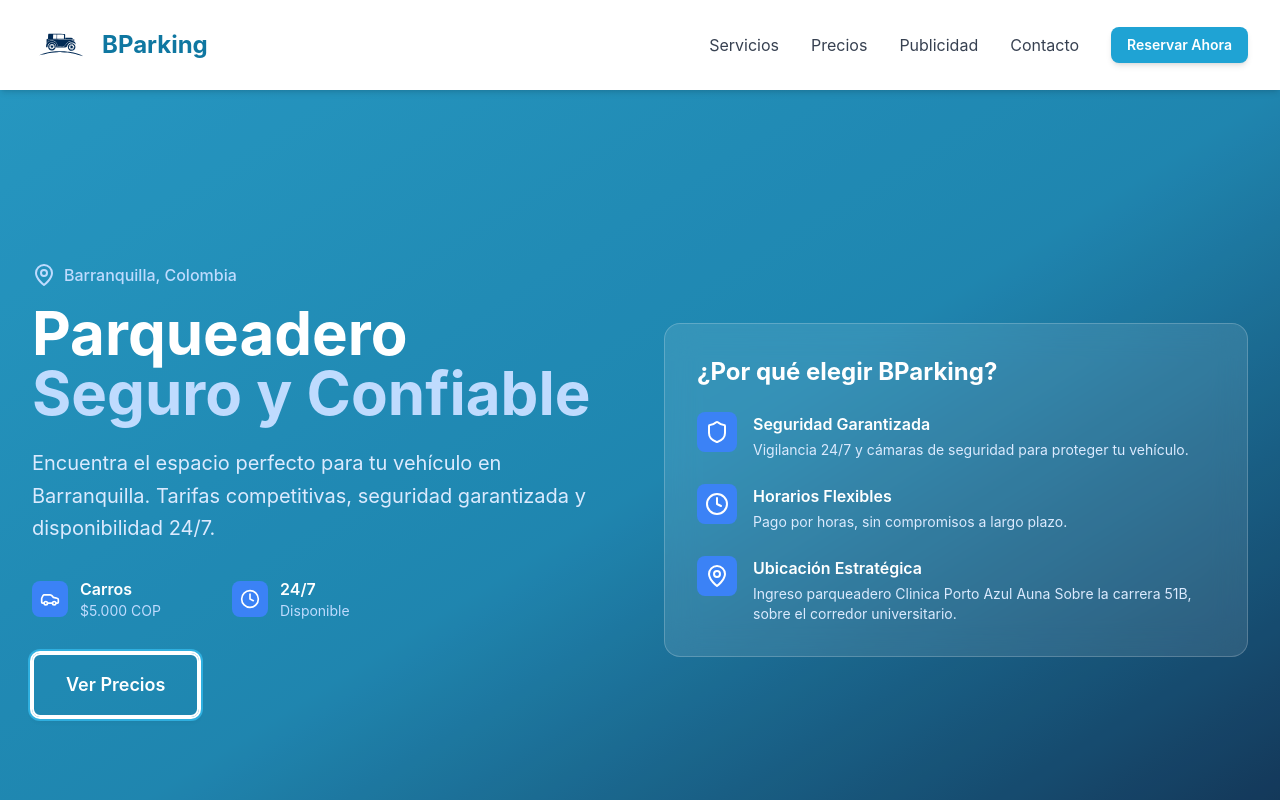
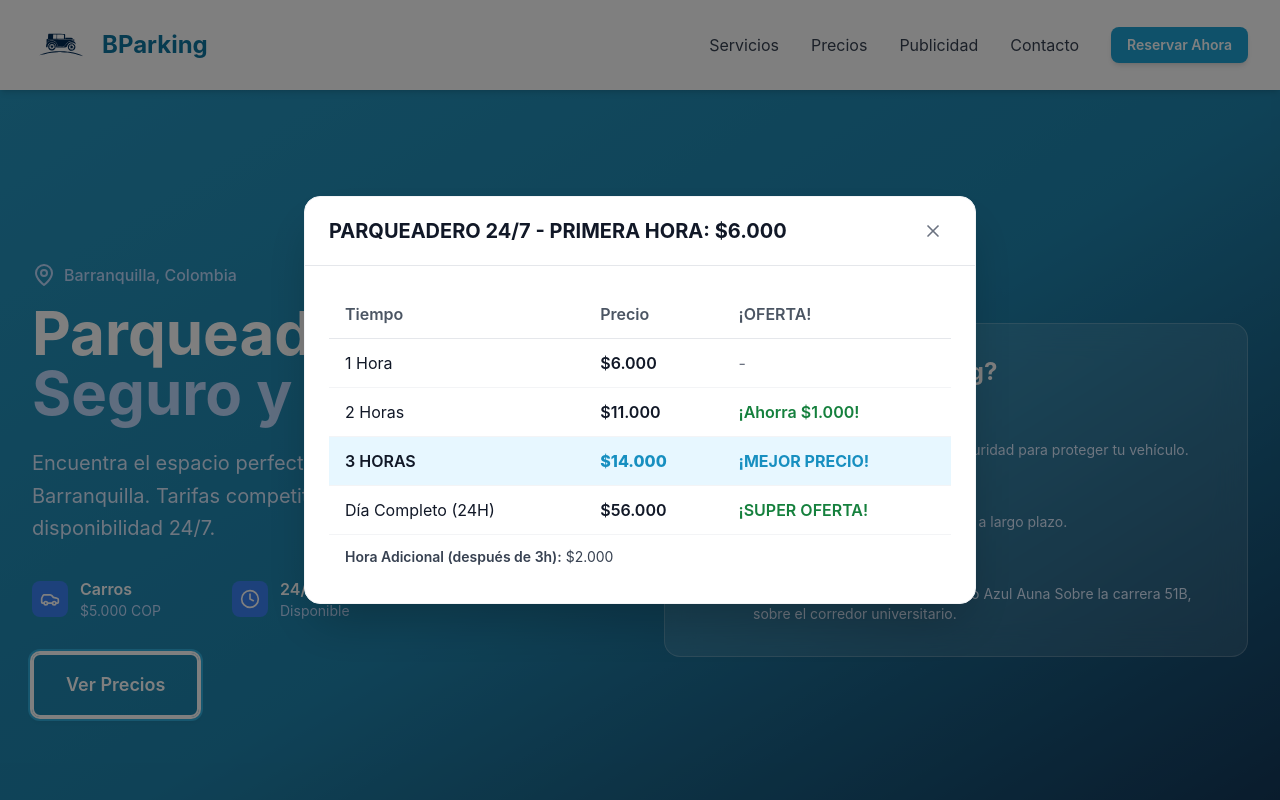
Before and after one commit to luisr353/Bparkin_landing, a Next.js app: page / in a window 1280 px wide. Both pictures are taken after a click on the button "Ver Precios". Shown: the top 800 px of the page. Built offline with nearby package versions, Linux system fonts and the light colour scheme.

Commit message:
feat(precios): crear Modal reutilizable y PricingModal; abrir desde botón 'Ver Precios' en Hero

```diff
--- a/src/features/hero/components/HeroSection.tsx
+++ b/src/features/hero/components/HeroSection.tsx
@@ -1,7 +1,10 @@
 import { Car, Shield, Clock, MapPin } from 'lucide-react'
 import Button from '@/shared/components/ui/Button'
+import { useState } from 'react'
+import PricingModal from '@/features/parking/components/PricingModal'
 
 export default function HeroSection() {
+  const [openPricing, setOpenPricing] = useState(false)
   return (
     <section className="relative min-h-screen flex items-center">
       {/* Background with gradient */}
@@ -60,6 +63,7 @@ export default function HeroSection() {
                 variant="outline"
                 size="lg"
                 className="border-white text-white hover:bg-blue-50 hover:text-primary-600"
+                onClick={() => setOpenPricing(true)}
               >
                 Ver Precios
               </Button>
@@ -110,6 +114,7 @@ export default function HeroSection() {
           </div>
         </div>
       </div>
+      <PricingModal open={openPricing} onClose={() => setOpenPricing(false)} />
     </section>
   )
 }
--- /dev/null
+++ b/src/features/parking/components/PricingModal.tsx
@@ -0,0 +1,60 @@
+'use client'
+
+import Modal from '@/shared/components/ui/Modal'
+
+interface PricingModalProps {
+  open: boolean
+  onClose: () => void
+}
+
+export default function PricingModal({ open, onClose }: PricingModalProps) {
+  return (
+    <Modal
+      open={open}
+      onClose={onClose}
+      size="md"
+      title="PARQUEADERO 24/7 - PRIMERA HORA: $6.000"
+    >
+      <div className="overflow-x-auto">
+        <table className="min-w-full divide-y divide-gray-200">
+          <thead>
+            <tr className="text-left text-gray-600">
+              <th className="px-4 py-3 font-semibold">Tiempo</th>
+              <th className="px-4 py-3 font-semibold">Precio</th>
+              <th className="px-4 py-3 font-semibold">¡OFERTA!</th>
+            </tr>
+          </thead>
+          <tbody className="divide-y divide-gray-100">
+            <tr>
+              <td className="px-4 py-3">1 Hora</td>
+              <td className="px-4 py-3 font-semibold">$6.000</td>
+              <td className="px-4 py-3 text-gray-500">-</td>
+            </tr>
+            <tr>
+              <td className="px-4 py-3">2 Horas</td>
+              <td className="px-4 py-3 font-semibold">$11.000</td>
+              <td className="px-4 py-3 text-green-700 font-semibold">¡Ahorra $1.000!</td>
+            </tr>
+            <tr className="bg-primary-50">
+              <td className="px-4 py-3 font-semibold">3 HORAS</td>
+              <td className="px-4 py-3 font-extrabold text-primary-700">$14.000</td>
+              <td className="px-4 py-3 text-primary-700 font-bold">¡MEJOR PRECIO!</td>
+            </tr>
+            <tr>
+              <td className="px-4 py-3">Día Completo (24H)</td>
+              <td className="px-4 py-3 font-semibold">$56.000</td>
+              <td className="px-4 py-3 text-green-700 font-semibold">¡SUPER OFERTA!</td>
+            </tr>
+            <tr>
+              <td className="px-4 py-3" colSpan={3}>
+                <div className="text-sm text-gray-700">
+                  <span className="font-semibold">Hora Adicional (después de 3h):</span> $2.000
+                </div>
+              </td>
+            </tr>
+          </tbody>
+        </table>
+      </div>
+    </Modal>
+  )
+}
--- /dev/null
+++ b/src/shared/components/ui/Modal.tsx
@@ -0,0 +1,61 @@
+'use client'
+
+import { ReactNode, useEffect } from 'react'
+import { X } from 'lucide-react'
+
+interface ModalProps {
+  open: boolean
+  onClose: () => void
+  title?: string
+  children: ReactNode
+  size?: 'sm' | 'md' | 'lg'
+}
+
+export default function Modal({ open, onClose, title, children, size = 'md' }: ModalProps) {
+  useEffect(() => {
+    if (!open) return
+    const original = document.body.style.overflow
+    document.body.style.overflow = 'hidden'
+    return () => {
+      document.body.style.overflow = original
+    }
+  }, [open])
+
+  if (!open) return null
+
+  const sizeClasses = {
+    sm: 'max-w-md',
+    md: 'max-w-2xl',
+    lg: 'max-w-4xl'
+  }
+
+  return (
+    <div
+      className="fixed inset-0 z-[100]"
+      role="dialog"
+      aria-modal="true"
+      aria-labelledby={title ? 'modal-title' : undefined}
+    >
+      <div className="absolute inset-0 bg-black/50" onClick={onClose} />
+      <div className="relative h-full w-full flex items-center justify-center p-4">
+        <div className={`w-full ${sizeClasses[size]} bg-white rounded-2xl shadow-2xl border border-gray-100 overflow-hidden`}>
+          <div className="flex items-center justify-between px-6 py-4 border-b">
+            {title ? (
+              <h3 id="modal-title" className="text-lg sm:text-xl font-bold text-gray-900">{title}</h3>
+            ) : <div />}
+            <button
+              aria-label="Cerrar"
+              onClick={onClose}
+              className="p-2 rounded-md text-gray-500 hover:bg-gray-100 hover:text-gray-700"
+            >
+              <X className="h-5 w-5" />
+            </button>
+          </div>
+          <div className="p-6">
+            {children}
+          </div>
+        </div>
+      </div>
+    </div>
+  )
+}
```
